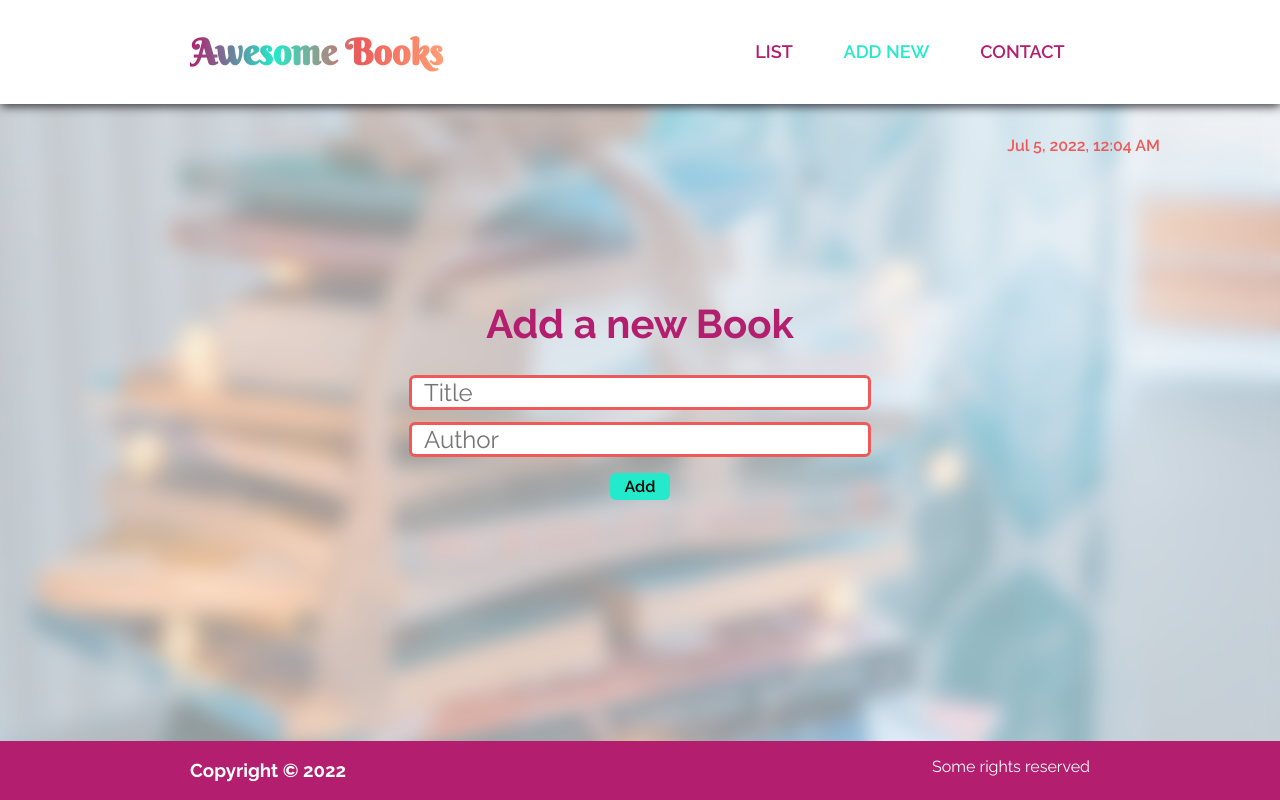
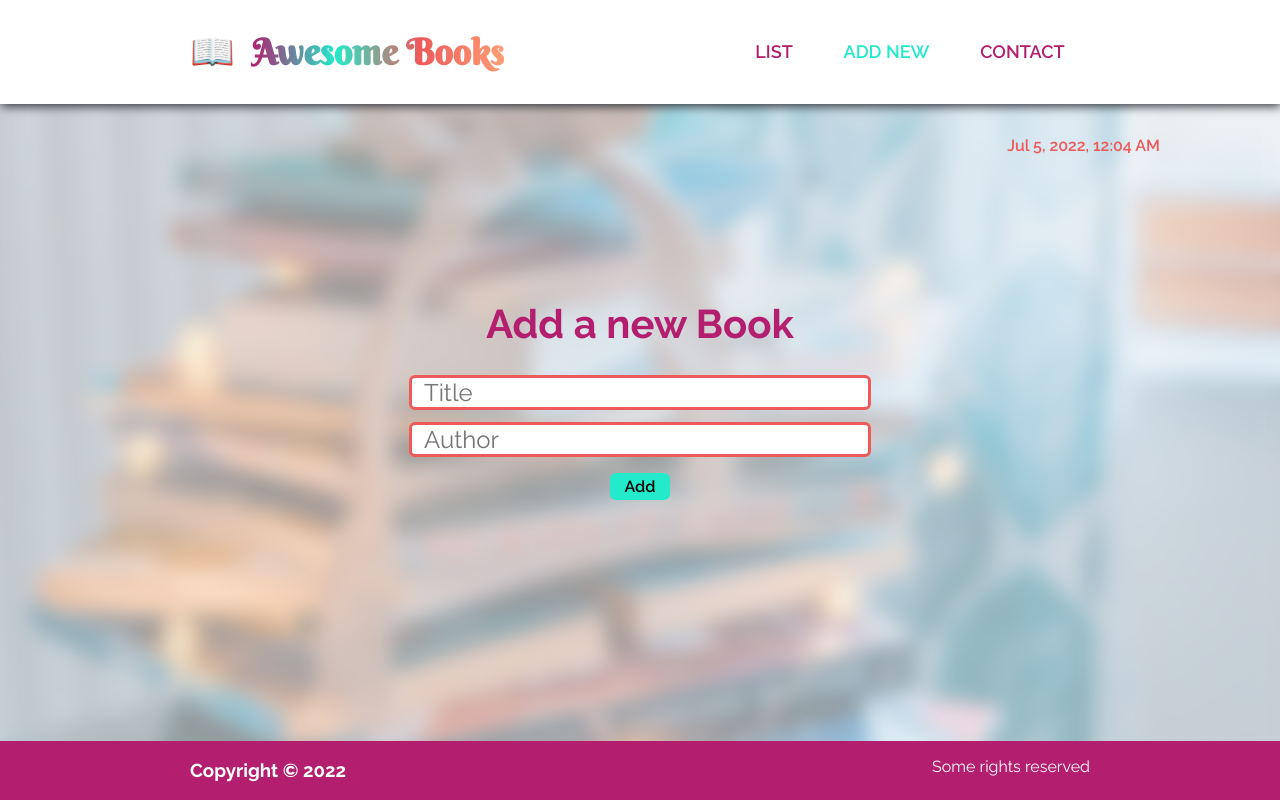
Before and after one commit to karlavdelgadof/Awesome-Books-w-modules, a website with bundled scripts: page index.html in a window 1280 px wide. Built offline with nearby package versions, Linux system fonts and the light colour scheme.

Commit message:
Update README and add favicon

```diff
--- a/index.css
+++ b/index.css
@@ -48,6 +48,16 @@ body {
   justify-content: space-between;
   width: 90%;
   max-width: 900px;
+}
+
+#logo-container {
+  display: flex;
+  align-items: center;
+  gap: 1rem;
+}
+
+#logo-container span {
+  font-size: 36px;
 }
 
 #nav-container h1 {
--- a/index.html
+++ b/index.html
@@ -7,13 +7,16 @@
     <meta name="viewport" content="width=device-width, initial-scale=1.0">
     <title>List of Favorite Books</title>
     <link rel="stylesheet" href="index.css">
-    <link rel="shortcut icon" href="favicon-96.png" type="image/x-icon">
+    <link rel="shortcut icon" href="favicon-32x32.png" type="image/x-icon">
 </head>
 
 <body>
     <nav id="navbar">
         <div id="nav-container">
-            <h1>Awesome Books</h1>
+            <div id="logo-container">
+                <span>&#128214;</span>
+                <h1>Awesome Books</h1>
+            </div>
             <ul id="nav-links">
                 <li id="list-btn"><a>List</a></li>
                 <li id="add-btn" class="active"><a>Add new</a></li>
```
Also changed, not shown: MIT.md (added, +7 -0 lines), index.js (+7 -7 lines), README.md, favicon-32x32.png (added).
